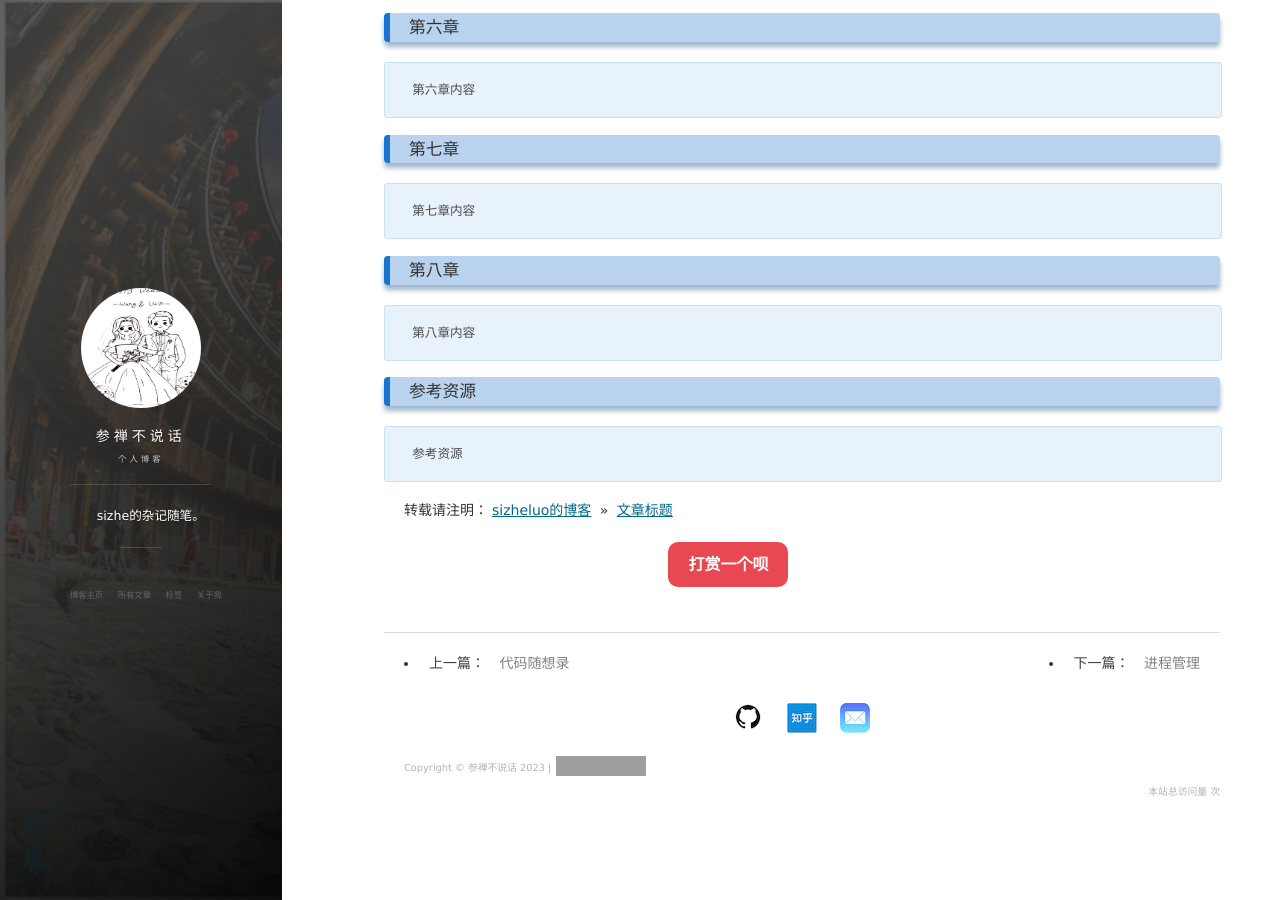
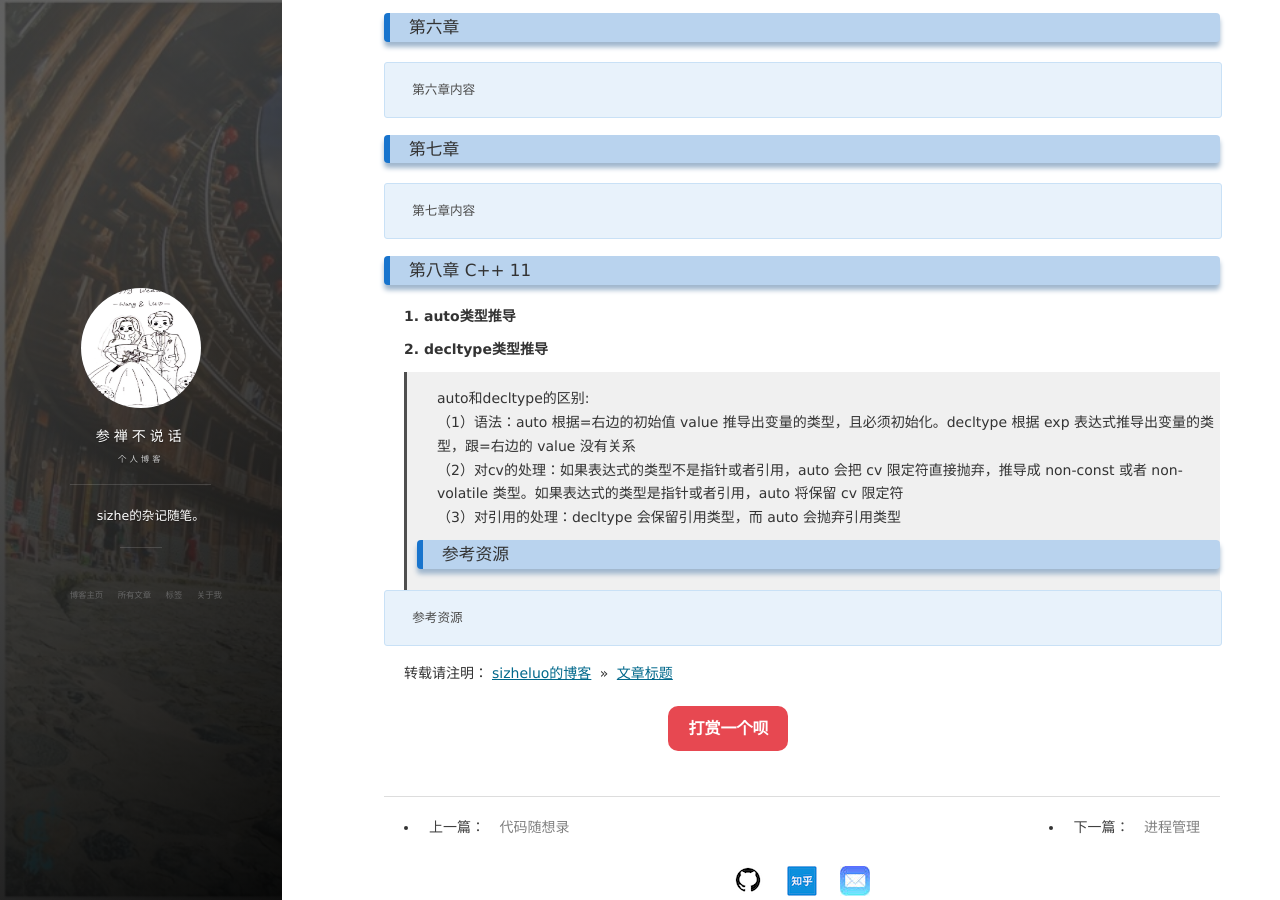
Before and after one commit to SizheLuo/Sizheluo.github.io, a Jekyll site: the page built from _posts/2023-08-21-C&C++.md, in a window 1280 px wide and 900 px high, scrolled down 2271 px. Built offline with Jekyll 4.4.1, drawn with Linux system fonts in a browser that asks for light colours; nearby versions of some CDN libraries; comment, search, counter and statistics services are not loaded; grey boxes are pictures that could not be loaded.

Commit message:
add auto&decltype

```diff
--- a/_posts/2023-08-21-C&C++.md
+++ b/_posts/2023-08-21-C&C++.md
@@ -93,10 +93,16 @@ tag: C/C++
 
     第七章内容
 
-### <a name="chapter8"></a>第八章
+### <a name="chapter8"></a>第八章 C++ 11
 
-    第八章内容
+**1. auto类型推导**
 
+**2. decltype类型推导**
+
+ > auto和decltype的区别:
+ > （1）语法：auto 根据=右边的初始值 value 推导出变量的类型，且必须初始化。decltype 根据 exp 表达式推导出变量的类型，跟=右边的 value 没有关系
+ > （2）对cv的处理：如果表达式的类型不是指针或者引用，auto 会把 cv 限定符直接抛弃，推导成 non-const 或者 non-volatile 类型。如果表达式的类型是指针或者引用，auto 将保留 cv 限定符
+ > （3）对引用的处理：decltype 会保留引用类型，而 auto 会抛弃引用类型
 ### 参考资源
 
     参考资源
```
